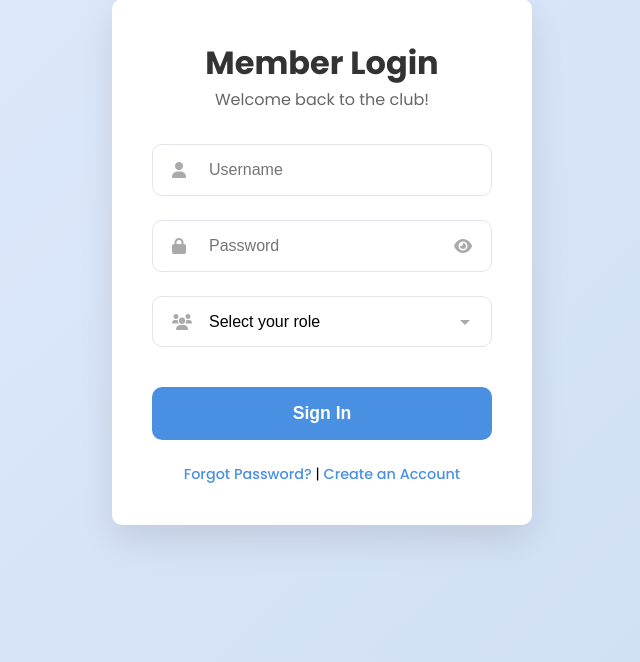
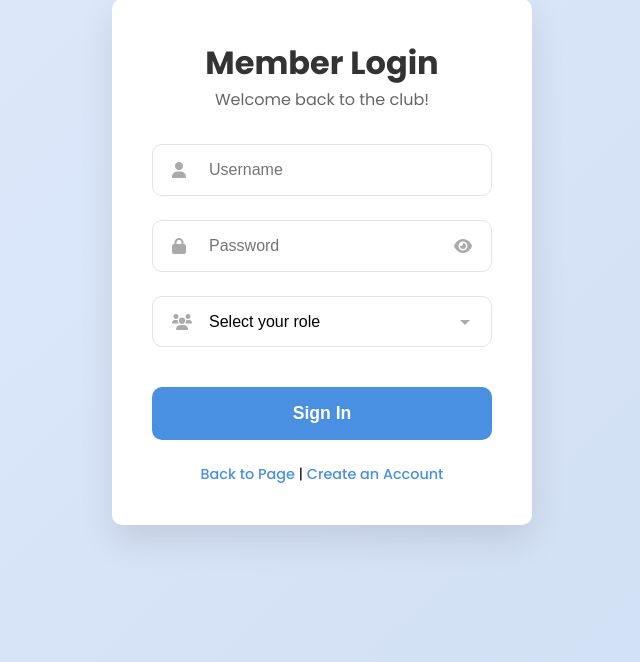
Before and after one commit to HarshilAhir1012/ROTOSITE, a Flask app: page /login in a window 1280 px wide. Shown: the part 138-800 px from the top of the page, without its empty margins (318-958 px from the left). Run offline with Flask 3, Linux system fonts and the light colour scheme.

Commit message:
Final change Thank God !!

```diff
--- a/templates/login.html
+++ b/templates/login.html
@@ -223,7 +223,7 @@
             </form>
 
             <div class="extra-links">
-                <a href="/">Forgot Password?</a> | <a href="/register">Create an Account</a>
+                <a href="/">Back to Page</a> | <a href="/register">Create an Account</a>
             </div>
         </div>
     </div>
```
